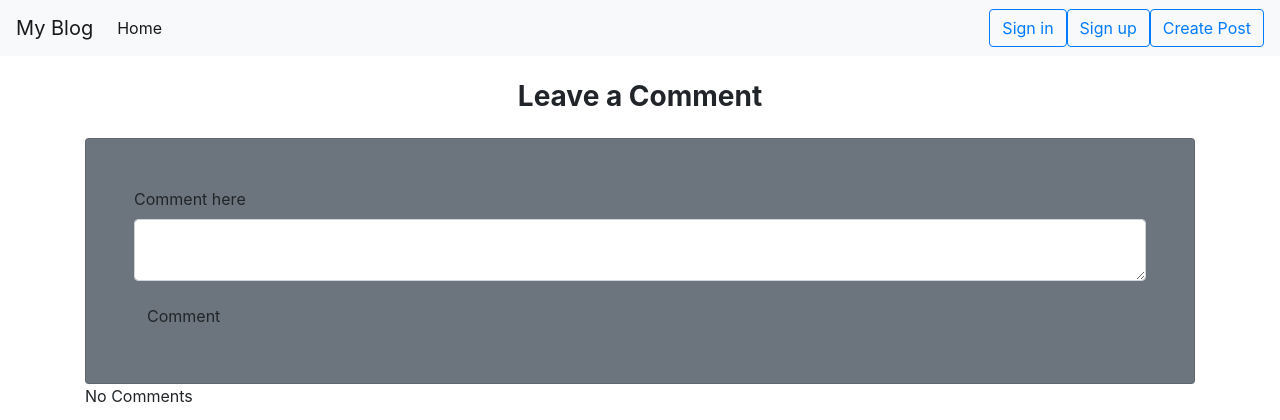
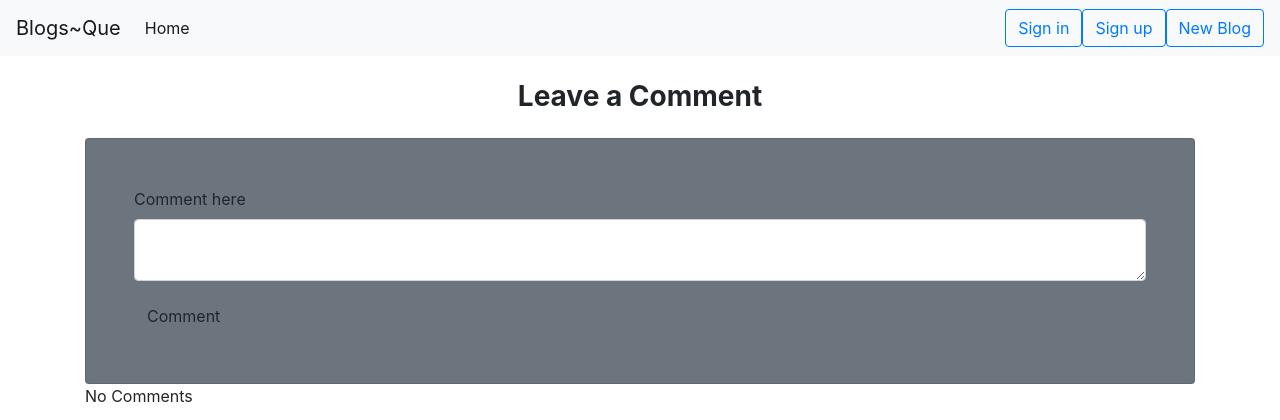
Before and after one commit to sheillanjoroge/Blogs-Que, a Flask app: page /comment/1 in a window 1280 px wide. Shown: the top 420 px of the page. Run offline with Flask 2, Linux system fonts and the light colour scheme; data that the repository does not hold is empty; some libraries are stand-ins or nearby versions; some web fonts are replaced.

Commit message:
add more functions and decorator

```diff
--- a/app/templates/macros.html
+++ b/app/templates/macros.html
@@ -10,7 +10,7 @@
 					<h5 class="card-title" style="font-weight: bolder;">{{category.title}}</h5>
 					<img class="card-img-top" src="{{category.post_pic_path}}" alt="Card image cap">
 					<p class="card-text">{{category.post}}</p>
-					<p class="card-text text-muted">BY: {{category.user.username}}</p>
+					<p class="card-text text-muted">by: {{category.user.username}}</p>
 					<div>
 						<span class="mr-2"><i class="fa fa-comment"></i>{{category.comment.count()}}</span><br>
 						<a href="{{url_for('main.comment',post_id = category.id)}}" class="btn btn-outline-secondary">Comment</a>
--- a/app/templates/navbar.html
+++ b/app/templates/navbar.html
@@ -1,5 +1,5 @@
 <nav class="navbar navbar-expand-lg navbar-light bg-light">
-    <a class="navbar-brand" href="/">My Blog</a>
+    <a class="navbar-brand" href="/">Blogs~Que</a>
     <button class="navbar-toggler" type="button" data-toggle="collapse" data-target="#navbarSupportedContent"
       aria-controls="navbarSupportedContent" aria-expanded="false" aria-label="Toggle navigation">
       <span class="navbar-toggler-icon"></span>
@@ -20,12 +20,12 @@
 
         <li class="text-center" style="color:black; font-weight: bolder;">{{current_user.username}}</li>
         <a class="btn btn-outline-primary my-2 my-sm-0" href="{{url_for('main.profile',uname=current_user.username)}}">Profile</a>
-        <a class="btn btn-outline-primary my-2 my-sm-0" href="{{url_for('main.add_post')}}">Create Post</a>
+        <a class="btn btn-outline-primary my-2 my-sm-0" href="{{url_for('main.add_post')}}">New Blog</a>
         <a class="btn btn-outline-primary my-2 my-sm-0" href="{{url_for('auth.logout')}}">Sign out</a>
         {% else %}
         <a class="btn btn-outline-primary my-2 my-sm-0" href="{{url_for('auth.login')}}">Sign in</a>
         <a class="btn btn-outline-primary my-2 my-sm-0" href="{{url_for('auth.register')}}">Sign up</a>
-        <a class="btn btn-outline-primary my-2 my-sm-0" href="{{url_for('main.add_post')}}">Create Post</a>
+        <a class="btn btn-outline-primary my-2 my-sm-0" href="{{url_for('main.add_post')}}">New Blog</a>
         {%endif%}
 
       </form>
--- a/app/templates/post.html
+++ b/app/templates/post.html
@@ -5,13 +5,13 @@
 
 
 <div class="container-fluid"
-    style="background-image:url(https://res.cloudinary.com/zilfa/image/upload/v1607280594/jonas-denil-SITopP_6xAo-unsplash_putsws.jpg);background-size: cover; height: 110.4vh; background-position: center;margin-top: -0.55cm;">
+   <img src="./images/turqoise-bg.jpeg"  alt="">
     <div class="row">
         <div class="col-md-2"> </div>
         <div class="col-md-8" style="color: white;">
             <h3 class="text-center m-5"
                 style="font-weight: bold;font-size: 50px;margin-top: 80px;letter-spacing:2px;font-family: 'Times New Roman', Times, serif;">
-                Create A Post</h3>
+                Make a Post</h3>
             <br>
             <div>
                 <form method="POST" action="" enctype="multipart/form-data">
--- a/app/templates/update_post.html
+++ b/app/templates/update_post.html
@@ -6,7 +6,7 @@
 
 
 <div class="container-fluid"
-    style="background-image:url(https://res.cloudinary.com/zilfa/image/upload/v1607280594/jonas-denil-SITopP_6xAo-unsplash_putsws.jpg);background-size: cover; height: 110.4vh; background-position: center;margin-top: -0.55cm;">
+    <img src="./images/turqoise22.jpeg" alt="">
     <div class="row">
         <div class="col-md-2"> </div>
         <div class="col-md-8" style="color: white;">
```
